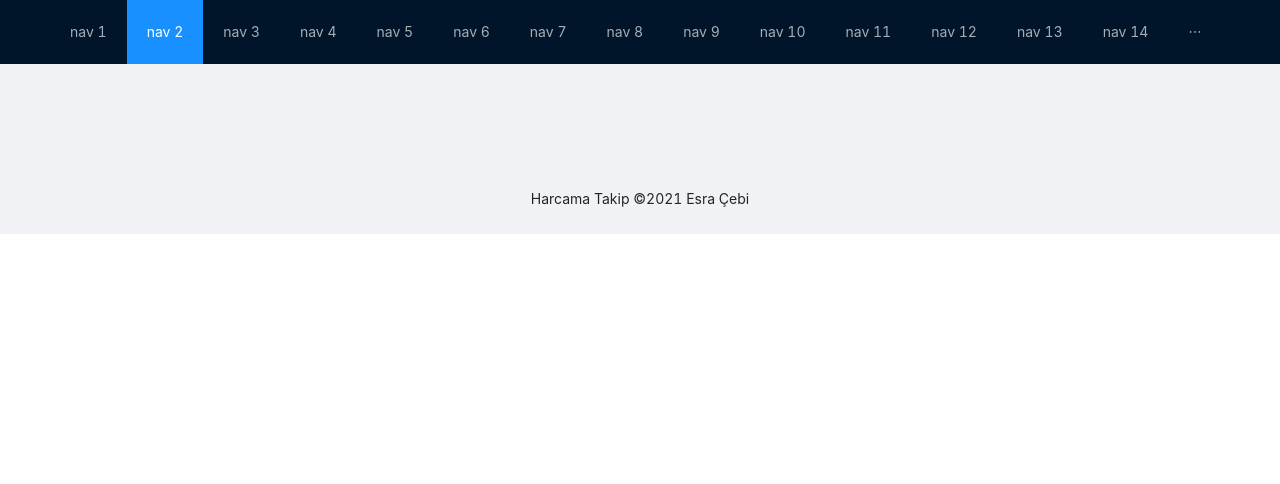
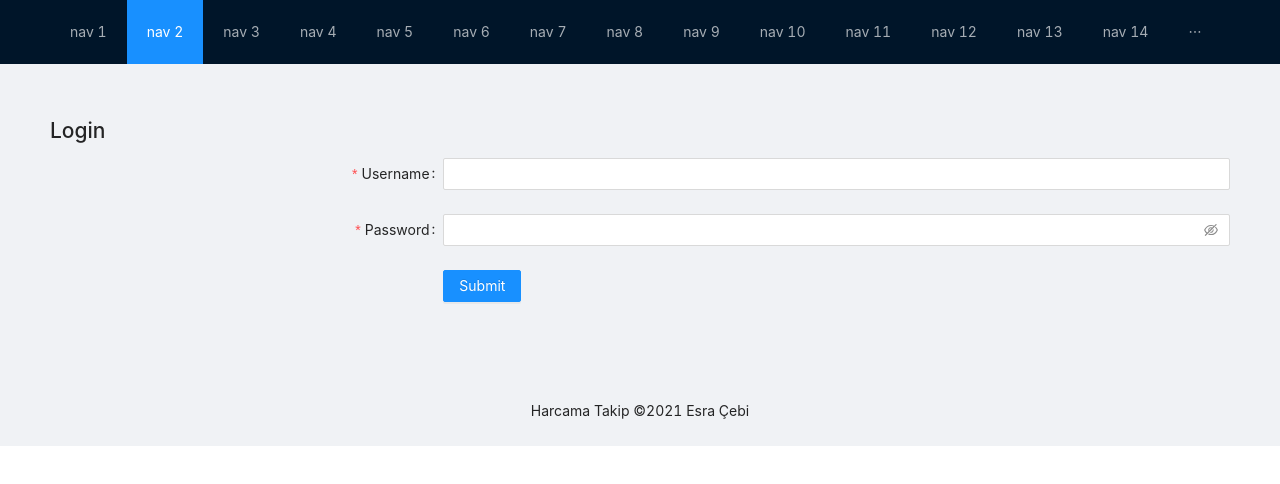
Before and after one commit to EsraHaytaoglu/Expense-Tracker-App, a React (Create React App) app: page /login in a window 1280 px wide. Shown: the top 484 px of the page. Built offline with nearby package versions, Linux system fonts and the light colour scheme.

Commit message:
login işlemleri

```diff
--- a/src/App.tsx
+++ b/src/App.tsx
@@ -1,7 +1,8 @@
 import React from "react";
-import { Layout, Menu, Breadcrumb } from "antd";
+import { Layout, Menu } from "antd";
 import { Route } from "react-router-dom";
 import SignUp from "./components/SignUp";
+import Login from "./components/Login";
 
 function App() {
   const { Header, Content, Footer } = Layout;
@@ -18,6 +19,7 @@ function App() {
       </Header>
       <Content style={{ padding: "50px 50px" }}>
         <Route path="/register" component={SignUp} />
+        <Route path="/login" component={Login} />
       </Content>
       <Footer style={{ textAlign: "center" }}>
         Harcama Takip ©2021 Esra Çebi
--- /dev/null
+++ b/src/components/Login.tsx
@@ -0,0 +1,72 @@
+import React from 'react';
+import { Form, Input, Button, Result } from 'antd';
+import showError from '../utils/showError';
+import api from '../utils/api';
+import { useHistory, useLocation } from 'react-router-dom';
+
+function Login() {
+    const history = useHistory();
+    const location = useLocation<{ newSignUp?: boolean }>();
+
+    console.log("location", location,);
+
+
+    const onFinish = async (values: any) => {
+        try {
+            await api.post("/users/login", values);
+            history.push("/");
+        } catch (error) {
+            console.log({error});
+
+        }
+      };
+
+      const onFinishFailed = (errorInfo: any) => {
+        console.log('Failed:', {errorInfo});
+        showError(errorInfo);
+      };
+    return (
+        <Form
+        name="basic"
+        labelCol={{ span: 8 }}
+        wrapperCol={{ span: 16 }}
+        initialValues={{ remember: true }}
+        onFinish={onFinish}
+        onFinishFailed={onFinishFailed}
+        autoComplete="off"
+      >
+        <h2>Login</h2>
+        {location.state?.newSignUp && (
+            <Result
+            status="success"
+            title="You successfully signed up!"
+            subTitle="Please login using your credentials."
+        />
+        ) }
+        <Form.Item
+          label="Username"
+          name="username"
+          rules={[{ required: true, message: 'Please input your username!' }]}
+        >
+          <Input />
+        </Form.Item>
+
+        <Form.Item
+          label="Password"
+          name="password"
+          rules={[{ required: true, message: 'Please input your password!' }]}
+        >
+          <Input.Password />
+        </Form.Item>
+
+
+        <Form.Item wrapperCol={{ offset: 8, span: 16 }}>
+          <Button type="primary" htmlType="submit">
+            Submit
+          </Button>
+        </Form.Item>
+      </Form>
+    )
+}
+
+export default Login;
--- a/src/components/SignUp.tsx
+++ b/src/components/SignUp.tsx
@@ -1,11 +1,10 @@
-import { Form, Input, Button, message, Space} from "antd";
+import { Form, Input, Button, Space} from "antd";
 import { useHistory } from "react-router-dom";
 import api from "../utils/api";
+import showError from "../utils/showError";
 
 
-const showError = (errorMessage: string) => {
-    message.error(errorMessage);
-  };
+
 
 function SignUp() {
   const layout = {
@@ -26,11 +25,11 @@ function SignUp() {
   const history = useHistory();
   const onFinish = async (values: any) => {
     try {
-        await api.post("/users/register", values);
-        history.push("/login");
+      await api.post("/users/register", values);
+      history.push("/login", { newSignUp: true });
     } catch (error) {
-        console.log(error);
-        showError((error as any).response.data.errorMessage)
+      console.log(error);
+      showError((error as any).response.data.errorMessage)
 
     }
   };
--- /dev/null
+++ b/src/utils/showError.ts
@@ -0,0 +1,7 @@
+import { message } from "antd";
+
+const showError = (errorMessage: string) => {
+    message.error(errorMessage);
+};
+
+export default showError;
```
